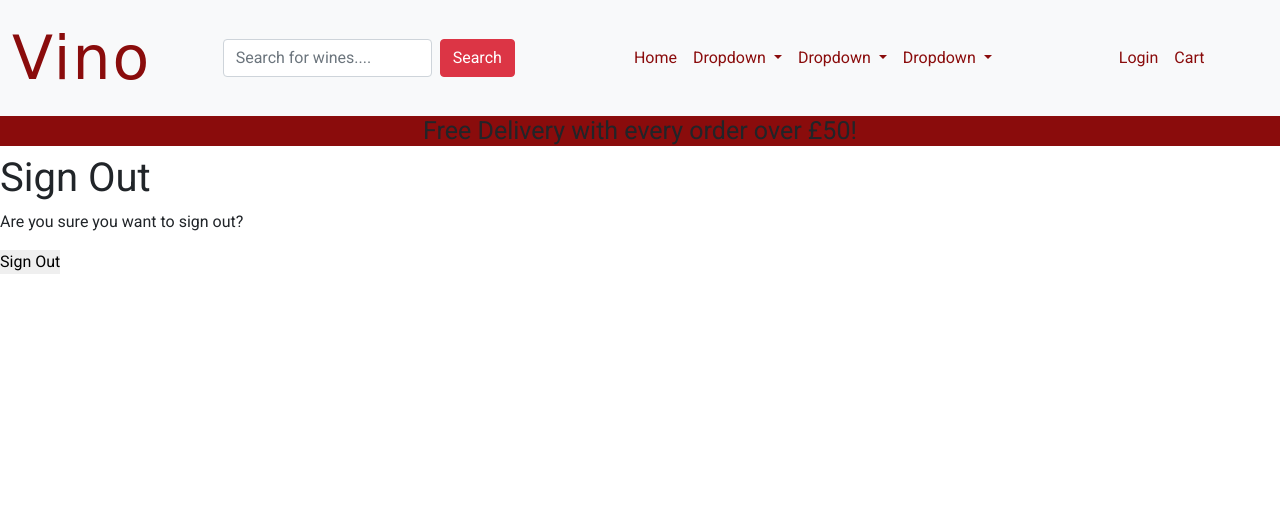
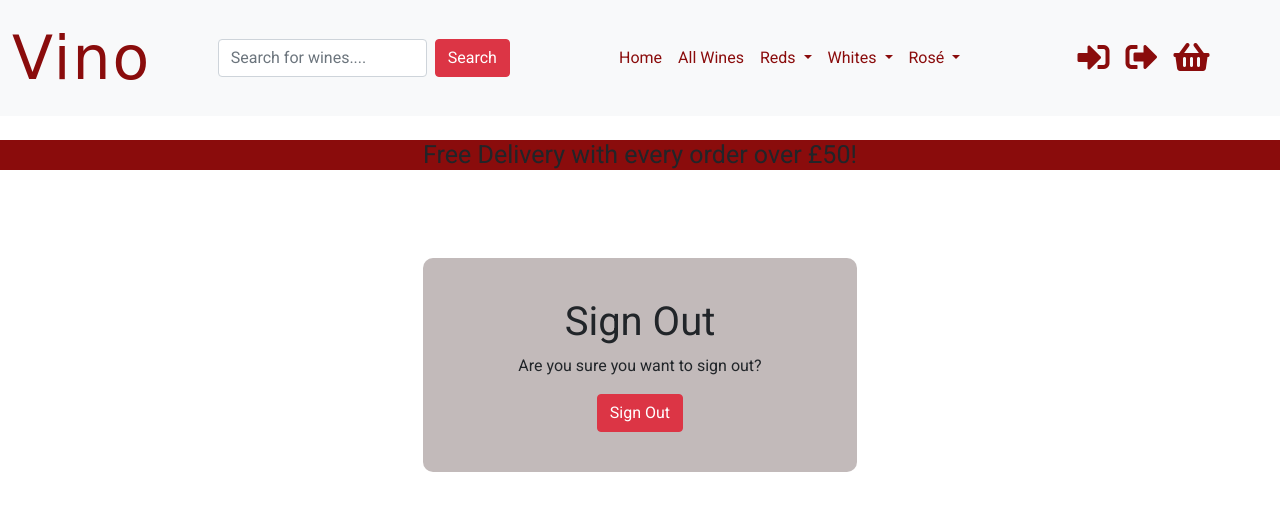
Before and after one commit to Bradders81/vino, a Django app: template templates/allauth/account/logout.html in a window 1280 px wide. Shown: the top 511 px of the page. Run offline with Django 3.2, Linux system fonts and the light colour scheme; the template is opened without the code that fills it, so the values that code supplies are empty; some libraries are stand-ins or nearby versions; some web fonts are replaced.

Commit message:
Update templates: sign-in sign-out and navbar

```diff
--- a/static/css/style.css
+++ b/static/css/style.css
@@ -32,6 +32,15 @@ font-family: 'Roboto', sans-serif; (main family used)
 #logo:hover {
     color: #000;
     font-weight: 600;
+}
+
+.nav-item a i {
+    color: #8a0c0c;
+}
+
+.icon:hover {
+    color: #000;
+
 }
 
 #hero-img {
@@ -122,10 +131,6 @@ box-shadow: #d8d2d2 4px 4px 4px 4px;
 
 }
 
-
-
-
-
 /*------- Product info -------*/
 
 
@@ -137,6 +142,24 @@ box-shadow: #d8d2d2 4px 4px 4px 4px;
 #hr-length {
     width: 50%;
 }
+
+/*----- Form Templates -----*/
+.form-container {
+    display: flex;
+    flex-direction: column;
+    height: 100vh;
+}
+.form-container {
+    margin-top: 10vh;
+    max-width: 500px;
+    height: auto;
+    padding: 40px;
+    background: rgba(134, 119, 119, 0.5);
+    border-radius: 10px;
+
+
+}
+
 
 /*------- Media Queries -----*/
 
--- a/templates/allauth/account/logout.html
+++ b/templates/allauth/account/logout.html
@@ -1,21 +1,29 @@
 {% extends "account/base.html" %}
-
 {% load i18n %}
-
 {% block head_title %}{% trans "Sign Out" %}{% endblock %}
 
 {% block content %}
-<h1>{% trans "Sign Out" %}</h1>
+<div class="containr-fluid">
+	<div class="row center">
+		<div class="col-12 col-md-4 offset-md-4 form-container">
+			<h1>{% trans "Sign Out" %}</h1>
 
-<p>{% trans 'Are you sure you want to sign out?' %}</p>
+			<p>{% trans 'Are you sure you want to sign out?' %}</p>
 
-<form method="post" action="{% url 'account_logout' %}">
-  {% csrf_token %}
-  {% if redirect_field_value %}
-  <input type="hidden" name="{{ redirect_field_name }}" value="{{ redirect_field_value }}"/>
-  {% endif %}
-  <button type="submit">{% trans 'Sign Out' %}</button>
-</form>
-
+			<form method="post" action="{% url 'account_logout' %}">
+				{% csrf_token %} {% if redirect_field_value %}
+				<input
+					type="hidden"
+					name="{{ redirect_field_name }}"
+					value="{{ redirect_field_value }}"
+				/>
+				{% endif %}
+				<button class="btn btn-danger" type="submit">
+					{% trans 'Sign Out' %}
+				</button>
+			</form>
+		</div>
+	</div>
+</div>
 
 {% endblock %}
--- a/templates/base.html
+++ b/templates/base.html
@@ -15,9 +15,11 @@
 			href="https://cdnjs.cloudflare.com/ajax/libs/twitter-bootstrap/5.1.0/css/bootstrap.min.css"
 		/>
 		<link
-			rel="stylesheet"
-			href="https://cdnjs.cloudflare.com/ajax/libs/font-awesome/5.15.4/css/all.min.css"
-		/>
+			rel="stylesheet">
+
+			<link rel="stylesheet" href="https://cdnjs.cloudflare.com/ajax/libs/font-awesome/5.15.4/css/all.min.css"
+			integrity="sha512-1ycn6IcaQQ40/MKBW2W4Rhis/DbILU74C1vSrLJxCq57o941Ym01SwNsOMqvEBFlcgUa6xLiPY/NS5R+E6ztJQ=="
+			crossorigin="anonymous" referrerpolicy="no-referrer" />
 		<link rel="stylesheet" href="{% static './css/style.css' %}" />
 		{% endblock %}
 
--- a/templates/navbar.html
+++ b/templates/navbar.html
@@ -29,10 +29,13 @@
 
 			<ul class="navbar-nav mx-auto mb-2 mb-lg-0">
 				<li class="nav-item">
-					<a class="nav-link active" aria-current="page" href="{% url 'home' %}"
-						>Home</a
-					>
+					<a class="nav-link active" aria-current="page" href="{% url 'home' %}">Home</a>
 				</li>
+				<li class="nav-item">
+					<a class="nav-link active" aria-current="page" href="{% url 'products' %}">All Wines</a>
+				</li>
+
+
 
 				<li class="nav-item dropdown">
 					<a
@@ -43,17 +46,17 @@
 						data-bs-toggle="dropdown"
 						aria-expanded="false"
 					>
-						Dropdown
+						Reds
 					</a>
 					<ul class="dropdown-menu" aria-labelledby="navbarDropdown">
 						<li>
-							<a class="dropdown-item" href="{% url 'products' %}">Action</a>
+							<a class="dropdown-item" href="">Filter 1</a>
 						</li>
 						<li>
-							<a class="dropdown-item" href="">Another action</a>
+							<a class="dropdown-item" href="">Filter 2</a>
 						</li>
 						<li><hr class="dropdown-divider" /></li>
-						<li><a class="dropdown-item" href="#">Something else here</a></li>
+						<li><a class="dropdown-item" href="#">Filter 3</a></li>
 					</ul>
 				</li>
 
@@ -66,7 +69,7 @@
 						data-bs-toggle="dropdown"
 						aria-expanded="false"
 					>
-						Dropdown
+						Whites
 					</a>
 					<ul class="dropdown-menu" aria-labelledby="navbarDropdown">
 						<li><a class="dropdown-item" href="#">Action</a></li>
@@ -85,7 +88,7 @@
 						data-bs-toggle="dropdown"
 						aria-expanded="false"
 					>
-						Dropdown
+					Rosé
 					</a>
 					<ul class="dropdown-menu" aria-labelledby="navbarDropdown">
 						<li><a class="dropdown-item" href="#">Action</a></li>
@@ -96,13 +99,21 @@
 				</li>
 			</ul>
 			<ul class="navbar-nav mx-auto mb-2 mb-lg-0">
+
 				<li class="nav-item">
-					<a class="nav-link" aria-current="page" href="#">Login</a>
+					<a class="nav-link" aria-current="page" href="{% url 'account_login' %}"><i class="fas fa-2x fa-sign-in-alt"></i></a>
 				</li>
 				<li class="nav-item">
-					<a class="nav-link" aria-current="page" href="#">Cart</a>
+					<a class="nav-link" aria-current="page" href="{% url 'account_logout' %}"><i class="fas fa-2x fa-sign-out-alt"></i></a>
+				</li>
+
+
+
+				<li class="nav-item">
+					<a class="nav-link" aria-current="page" href="#"><i class="fas fa-2x fa-shopping-basket"></i></i></a>
 				</li>
 			</ul>
 		</div>
 	</div>
 </nav>
+<i class="fas fa-bed-alt"></i>
--- a/vino/settings.py
+++ b/vino/settings.py
@@ -42,9 +42,11 @@ INSTALLED_APPS = [
     'allauth',
     'allauth.account',
     'allauth.socialaccount',
+    'crispy_forms',
     'home',
     'products',
     'profiles',
+
 ]
 
 MIDDLEWARE = [
```
Also changed, not shown: profiles/templates/profiles/profile.html (+17 -1 lines), templates/allauth/account/login.html (+39 -17 lines), profiles/forms.py (added), profiles/views.py (line endings or trailing spaces), templates/allauth/account/base.html (line endings or trailing spaces).
